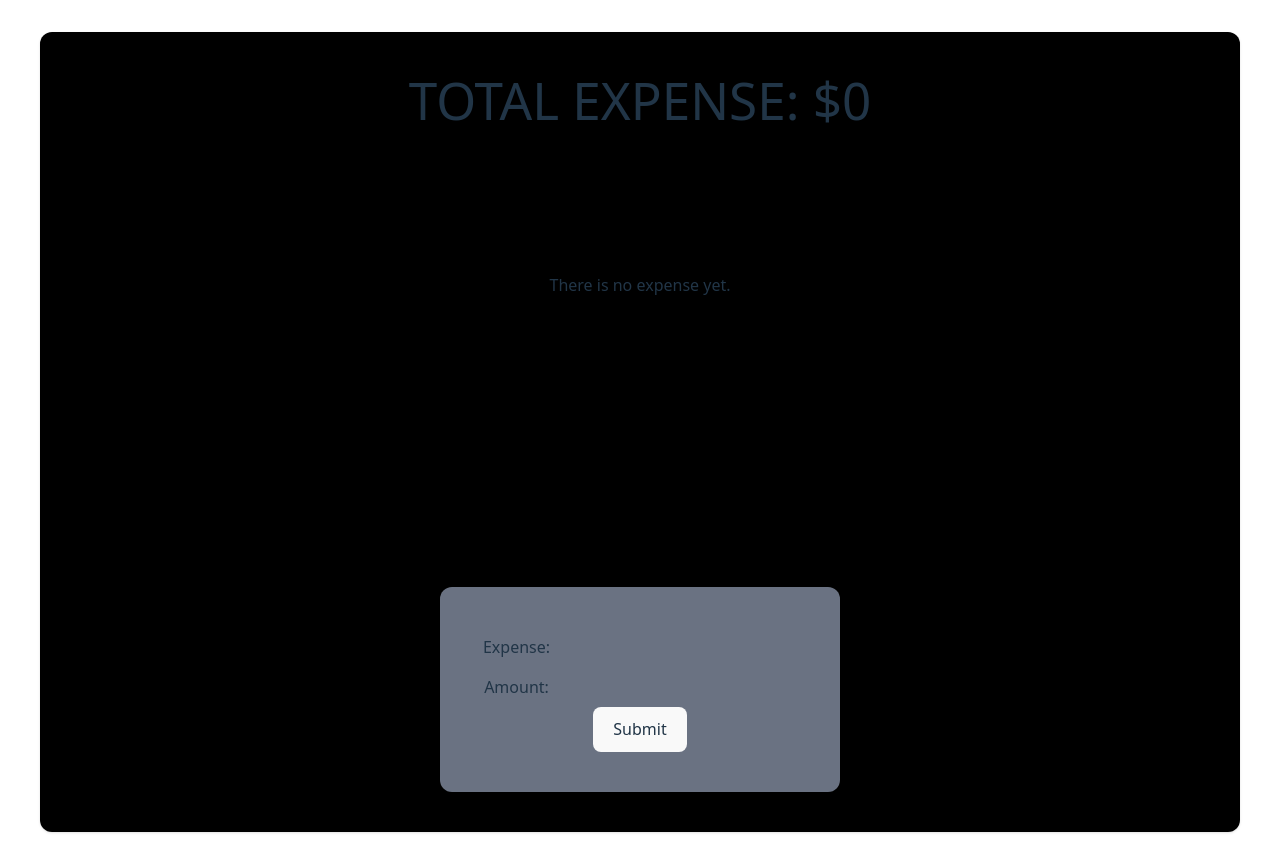
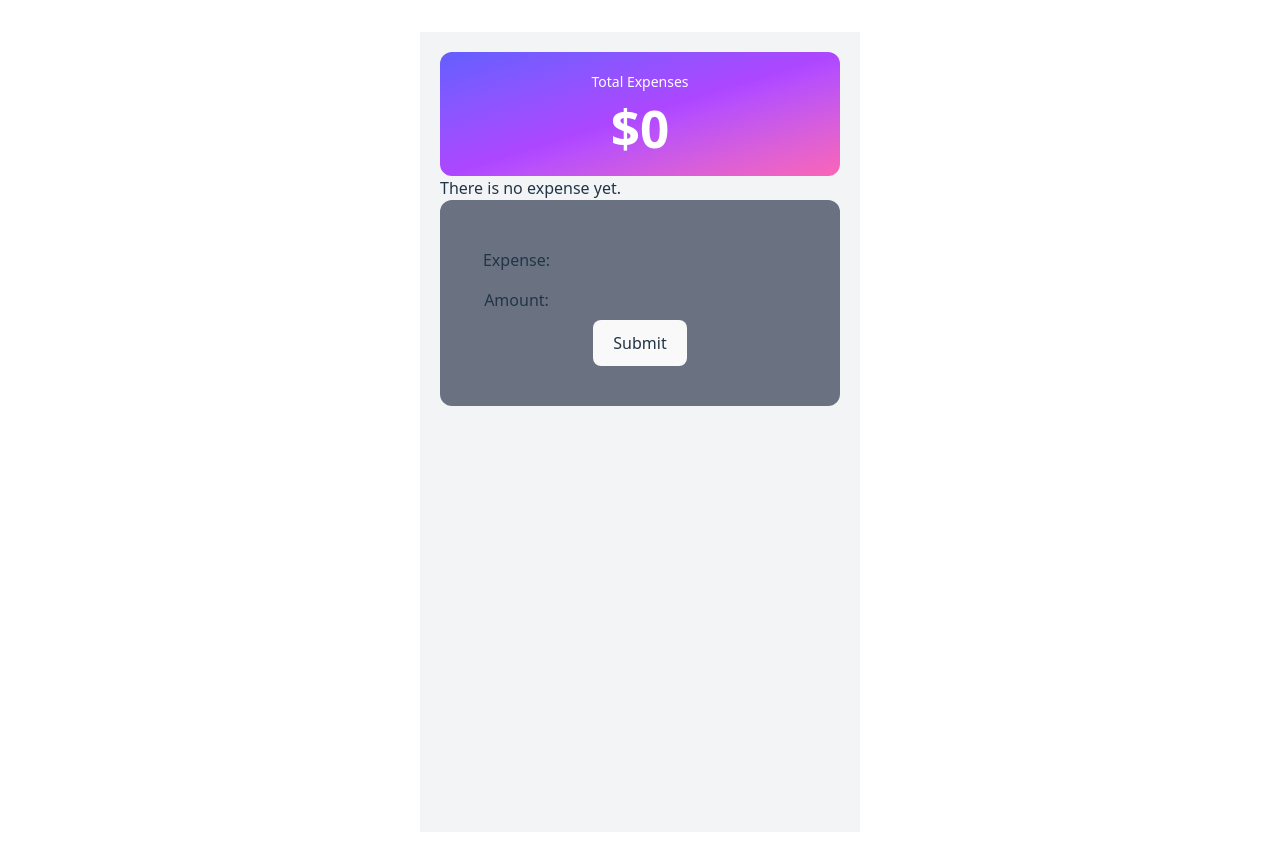
Before and after one commit to onurkaymak/expense-tracker-ts, a React (Vite) app: page / in a window 1280 px wide. Built offline with nearby package versions, Linux system fonts and the light colour scheme.

Commit message:
Add total expense card with purple gradient

```diff
--- a/src/App.tsx
+++ b/src/App.tsx
@@ -39,8 +39,14 @@ function App() {
   }, [expense]);
 
   return (
-    <div className="flex flex-col bg-black p-10 rounded-xl shadow w-300 h-200 justify-items-center">
-      <h1>TOTAL EXPENSE: ${totalAmount}</h1>
+    <div className="h-screen bg-gray-100 p-5">
+      <div className="max-w-md mx-auto">
+        <div className="bg-gradient-to-br from-indigo-500 via-purple-500 to-pink-400 rounded-xl p-5">
+          <p className="text-white text-sm">Total Expenses</p>
+          <h1 className="text-white mt-2 text-xl font-semibold">
+            ${totalAmount}
+          </h1>
+        </div>
         <ExpenseList
           expenses={expense}
           onEditExpense={editExpense}
@@ -48,6 +54,7 @@ function App() {
         ></ExpenseList>
         <ExpenseForm onSetExpense={setExpense}></ExpenseForm>
       </div>
+    </div>
   );
 }
 
```
Lines whose indentation alone changed are shown as unchanged.
